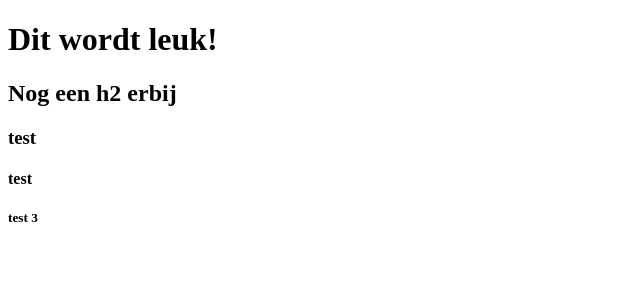
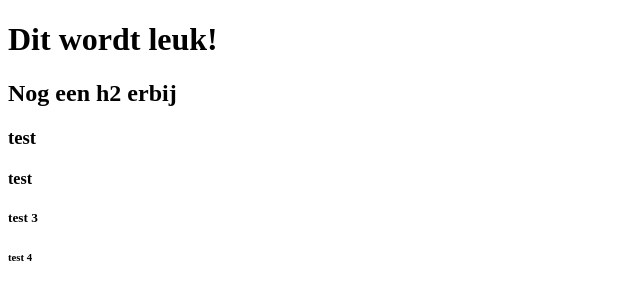
Before and after one commit to alexvanholland/vrijdag13, a website: page index.html in a window 1280 px wide. Shown: the full height of the page, 0-640 px from the left. Drawn offline with Linux system fonts and the light colour scheme.

Commit message:
eerste-deel

```diff
--- a/index.html
+++ b/index.html
@@ -10,5 +10,6 @@
     <h3>test</h3>
     <h4>test</h4>
     <h5>test 3</h5>
+    <h6>test 4</h6>
 </body>
 </html>
```
